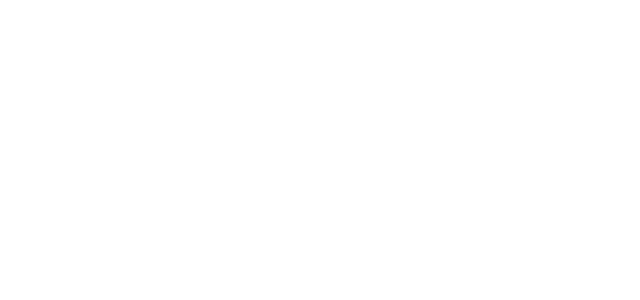
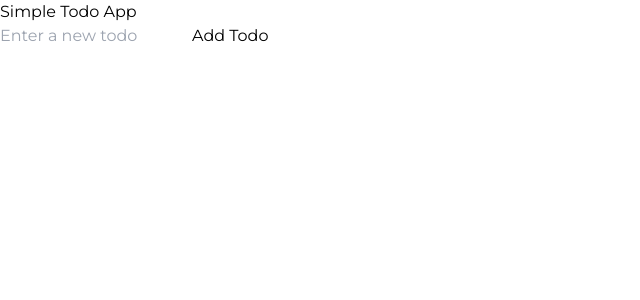
Before and after one commit to Farooq85-dev/React-Day-to-Day-Practice, a React (Vite) app: page /todo in a window 1280 px wide. Before the commit this address had no page. Shown: the top 300 px of the page, without its empty margins (0-640 px from the left). Built offline with nearby package versions, Linux system fonts and the light colour scheme.

Commit message:
todo app

```diff
--- a/src/Routing.jsx
+++ b/src/Routing.jsx
@@ -1,6 +1,7 @@
 import { BrowserRouter, Route, Routes } from "react-router-dom";
 // import FilterData from "./Debouncing/filter";
 import Debounce from "./debounce/Debounce";
+import Todo from "./todo/Todo";
 
 const AppRouting = () => {
   return (
@@ -9,6 +10,7 @@
         <Routes>
           {/* <Route path="/filter" element={<FilterData />} /> */}
           <Route path="/debounce" element={<Debounce />} />
+          <Route path="/todo" element={<Todo />} />
         </Routes>
       </BrowserRouter>
     </div>
--- /dev/null
+++ b/src/todo/Todo.jsx
@@ -0,0 +1,75 @@
+import { useState } from "react";
+
+function Todo() {
+  // State to hold the list of to-dos
+  const [todos, setTodos] = useState([]);
+
+  // State for input field and tracking editing
+  const [input, setInput] = useState("");
+  const [editingIndex, setEditingIndex] = useState(null);
+
+  // Handle the form submit to add or edit a todo
+  const handleSubmit = (e) => {
+    e.preventDefault();
+
+    if (input.trim()) {
+      if (editingIndex !== null) {
+        // Update the existing todo
+        const updatedTodos = todos.map((todo, index) =>
+          index === editingIndex ? input : todo
+        );
+        setTodos(updatedTodos);
+        setEditingIndex(null); // Reset editing mode
+      } else {
+        // Add a new todo
+        setTodos([...todos, input]);
+      }
+      setInput(""); // Clear input field
+    }
+  };
+
+  // Handle the change in the input field
+  const handleInputChange = (e) => {
+    setInput(e.target.value);
+  };
+
+  // Handle removing a to-do
+  const handleRemoveTodo = (index) => {
+    const newTodos = todos.filter((_, i) => i !== index);
+    setTodos(newTodos);
+  };
+
+  // Handle editing a to-do
+  const handleEditTodo = (index) => {
+    setInput(todos[index]); // Set the input field to the todo text
+    setEditingIndex(index); // Mark that we're editing this todo
+  };
+
+  return (
+    <div className="App">
+      <h1>Simple Todo App</h1>
+      <form onSubmit={handleSubmit}>
+        <input
+          type="text"
+          value={input}
+          onChange={handleInputChange}
+          placeholder="Enter a new todo"
+        />
+        <button type="submit">
+          {editingIndex !== null ? "Update Todo" : "Add Todo"}
+        </button>
+      </form>
+      <ul>
+        {todos.map((todo, index) => (
+          <li key={index}>
+            {todo}
+            <button onClick={() => handleEditTodo(index)}>Edit</button>
+            <button onClick={() => handleRemoveTodo(index)}>Remove</button>
+          </li>
+        ))}
+      </ul>
+    </div>
+  );
+}
+
+export default Todo;
```
